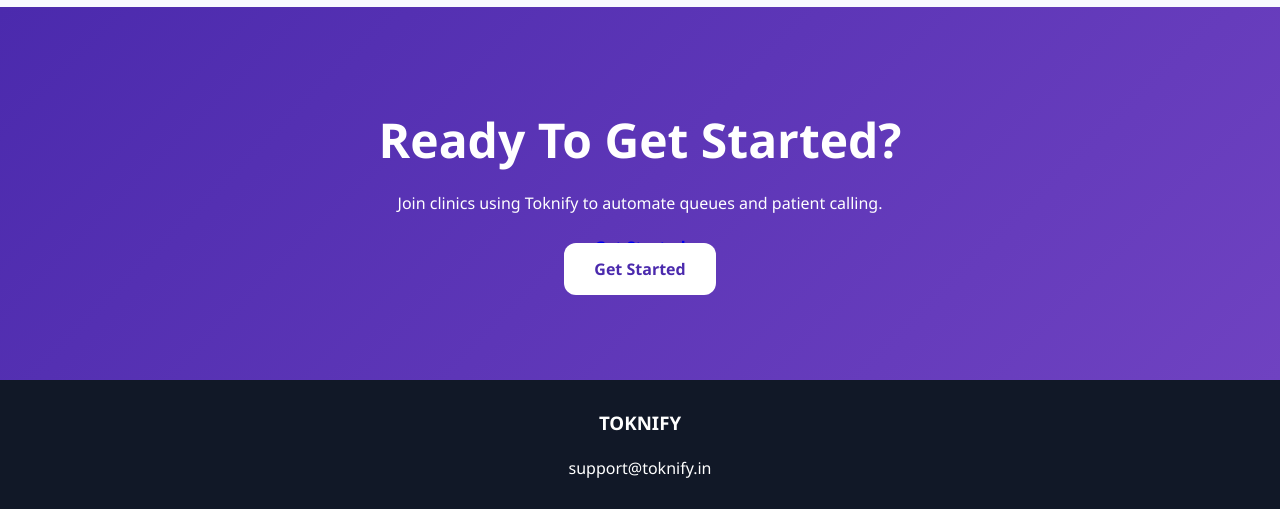
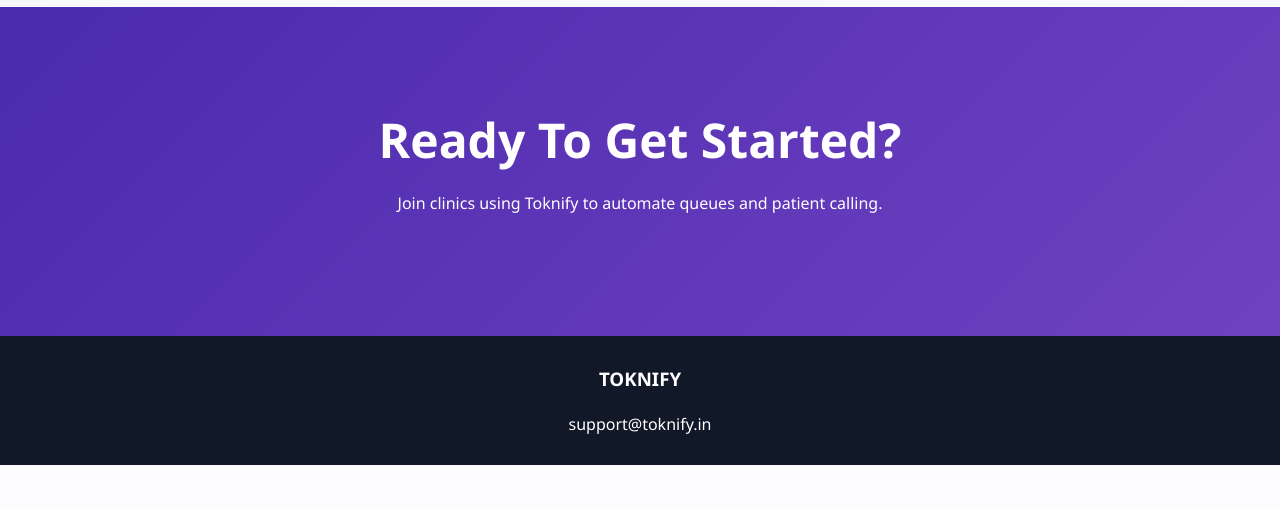
Before and after one commit to sethdiya-code/toknify, a Flask app: page /landing in a window 1280 px wide. Shown: the part 2116-2625 px from the top of the page. After the commit the page ends 2581 px from the top, so only its background shows below. Run offline with Flask 3, Linux system fonts and the light colour scheme.

Commit message:
Update landing.html

```diff
--- a/templates/landing.html
+++ b/templates/landing.html
@@ -347,15 +347,6 @@ Join clinics using Toknify to automate queues and patient calling.
 
 <br>
 
-<a href="/login" class="btn">
-    Get Started
-</a>
-<br>
-
-<a href="/signup" class="btn btn-white">
-Get Started
-</a>
-
 </section>
 
 <footer>
```
